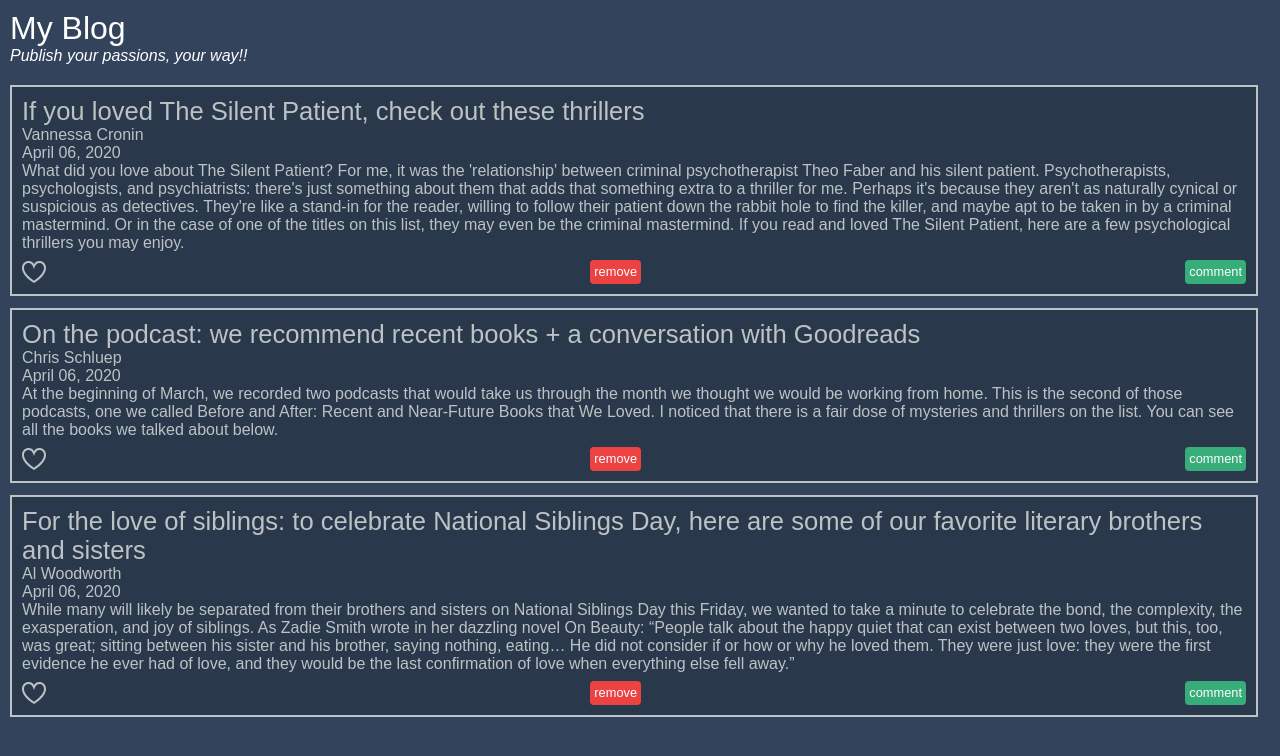
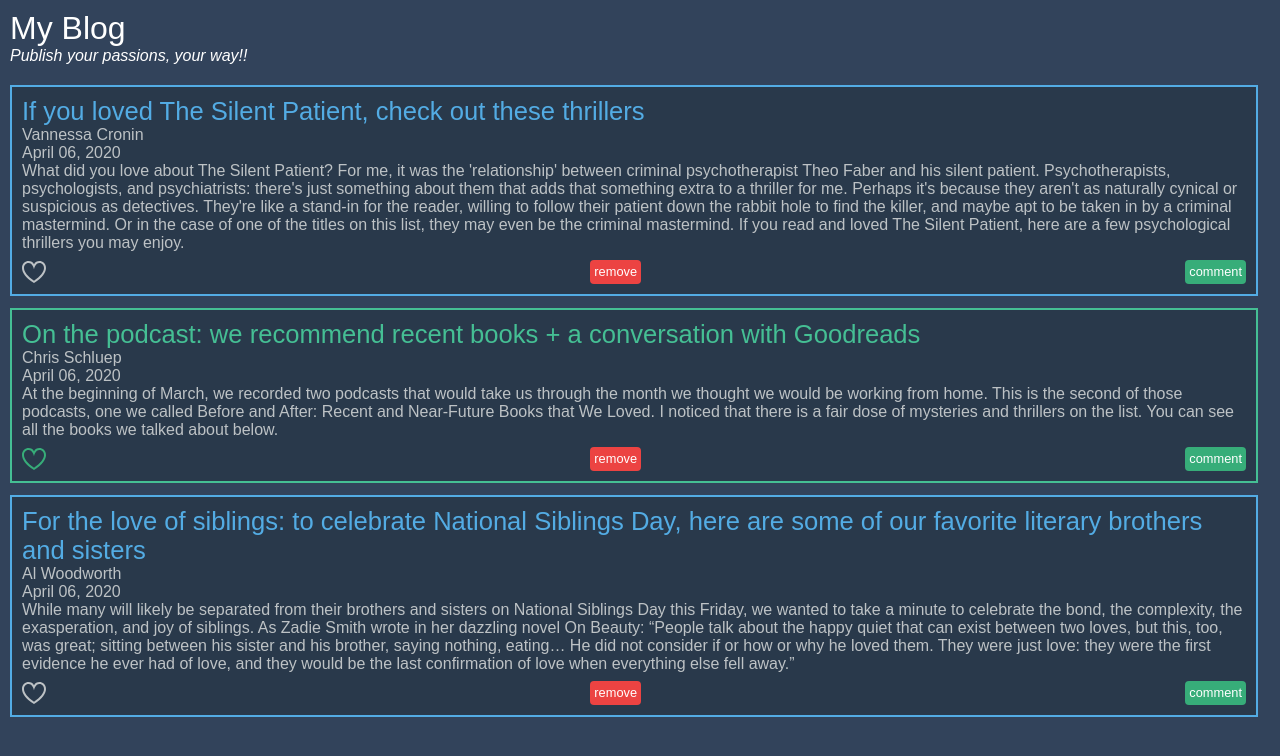
Before and after one commit to zkabari1/AngularProject, an Angular app: page / in a window 1280 px wide. Shown: the top 756 px of the page. Built offline with nearby package versions, Linux system fonts and the light colour scheme.

Commit message:
attribute directive, builtin, custom

```diff
--- a/src/app/app.module.ts
+++ b/src/app/app.module.ts
@@ -3,6 +3,7 @@ import { BrowserModule } from '@angular/platform-browser';
 import { AppComponent } from './app.component';
 import { BlogItemComponent} from './blog-item.component';
 import { BlogItemListComponent } from './blog-item-list.component';
+import {FavoriteDirective} from './favorite.directive';
 
 @NgModule({
   imports: [
@@ -11,7 +12,8 @@ import { BlogItemListComponent } from './blog-item-list.component';
   declarations: [
     AppComponent,
     BlogItemComponent,
-    BlogItemListComponent
+    BlogItemListComponent,
+    FavoriteDirective
   ],
   bootstrap: [
     AppComponent
--- a/src/app/blog-item-list.component.html
+++ b/src/app/blog-item-list.component.html
@@ -1,5 +1,7 @@
 <section>
   <mb-blog-item *ngFor="let blogItem of blogItems"
     [blogItem]="blogItem"
-    (delete)="onBlogItemDelete($event)"></mb-blog-item>
+    (delete)="onBlogItemDelete($event)"
+    [ngClass]="{'medium-movies': blogItem.genre==='Thriller', 'medium-series':blogItem.genre==='Inspirational'}">
+  </mb-blog-item>
 </section>
--- a/src/app/blog-item-list.component.ts
+++ b/src/app/blog-item-list.component.ts
@@ -14,6 +14,7 @@ export class BlogItemListComponent{
             date:"April 06, 2020",
             content:"What did you love about The Silent Patient? For me, it was the 'relationship' between criminal psychotherapist Theo Faber and his silent patient. Psychotherapists, psychologists, and psychiatrists: there's just something about them that adds that something extra to a thriller for me. Perhaps it's because they aren't as naturally cynical or suspicious as detectives. They're like a stand-in for the reader, willing to follow their patient down the rabbit hole to find the killer, and maybe apt to be taken in by a criminal mastermind. Or in the case of one of the titles on this list, they may even be the criminal mastermind. If you read and loved The Silent Patient, here are a few psychological thrillers you may enjoy.",
             author:"Vannessa Cronin",
+            genre:"Thriller",
             isFavorite:false
         },
         {
@@ -22,6 +23,7 @@ export class BlogItemListComponent{
             date:"April 06, 2020",
             content:"At the beginning of March, we recorded two podcasts that would take us through the month we thought we would be working from home. This is the second of those podcasts, one we called Before and After: Recent and Near-Future Books that We Loved. I noticed that there is a fair dose of mysteries and thrillers on the list. You can see all the books we talked about below.",
             author:"Chris Schluep",
+            genre:"Inspirational",
             isFavorite:true
         },
         {
@@ -30,6 +32,7 @@ export class BlogItemListComponent{
             date:"April 06, 2020",
             content:"While many will likely be separated from their brothers and sisters on National Siblings Day this Friday, we wanted to take a minute to celebrate the bond, the complexity, the exasperation, and joy of siblings. As Zadie Smith wrote in her dazzling novel On Beauty: “People talk about the happy quiet that can exist between two loves, but this, too, was great; sitting between his sister and his brother, saying nothing, eating… He did not consider if or how or why he loved them. They were just love: they were the first evidence he ever had of love, and they would be the last confirmation of love when everything else fell away.”",
             author:"Al Woodworth",
+            genre:"Thriller",
             isFavorite:false
         }
     ];
--- a/src/app/blog-item.component.html
+++ b/src/app/blog-item.component.html
@@ -3,7 +3,7 @@
 <div textContent="{{blogItem.date}}"></div>
 <div>{{blogItem.content}}</div>
 <div class="tools">
-  <svg class="favorite" xmlns="http://www.w3.org/2000/svg" viewBox="0 0 24 24">
+  <svg [mbFavorite]="blogItem.isFavorite" class="favorite" xmlns="http://www.w3.org/2000/svg" viewBox="0 0 24 24">
     <path d="M12 9.229c.234-1.12 1.547-6.229 5.382-6.229 2.22 0 4.618 1.551 4.618 5.003 0 3.907-3.627 8.47-10 12.629-6.373-4.159-10-8.722-10-12.629 0-3.484 2.369-5.005 4.577-5.005 3.923 0 5.145 5.126 5.423 6.231zm-12-1.226c0 4.068 3.06 9.481 12 14.997 8.94-5.516 12-10.929 12-14.997 0-7.962-9.648-9.028-12-3.737-2.338-5.262-12-4.27-12 3.737z"
     />
   </svg>
--- /dev/null
+++ b/src/app/favorite.directive.ts
@@ -0,0 +1,20 @@
+import {Directive, HostBinding, Input, HostListener} from '@angular/core';
+
+@Directive({
+    selector:'[mbFavorite]'
+})
+
+export class FavoriteDirective{
+    @HostBinding('class.is-favorite') isFavorite = true;
+    @HostBinding('class.is-favorite-hovering') hovering=false;
+    @HostListener('mouseenter') onMouseEnter(){
+        this.hovering=true;
+    }
+    @HostListener('mouseleave') onMouseLeave(){
+        this.hovering=false;
+    }
+
+    @Input() set mbFavorite(value){
+        this.isFavorite=value;
+    }
+}
```
